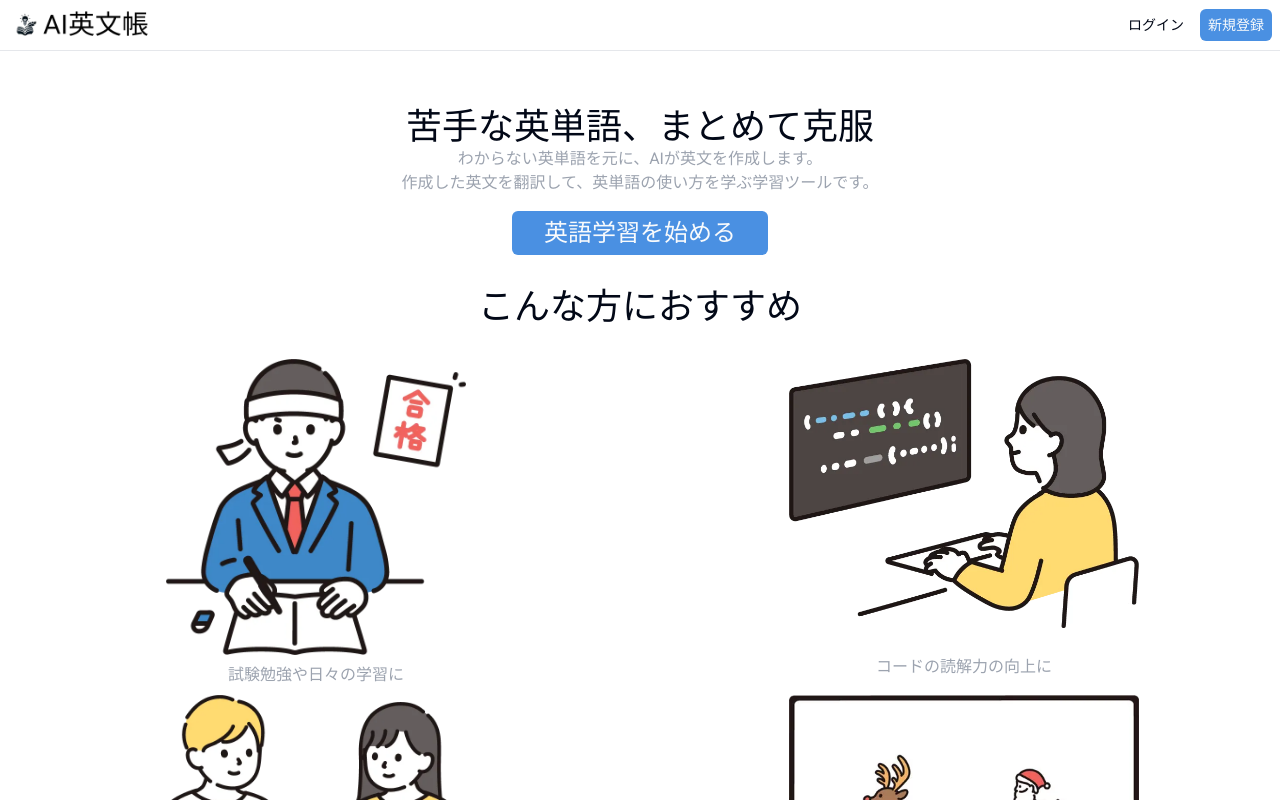
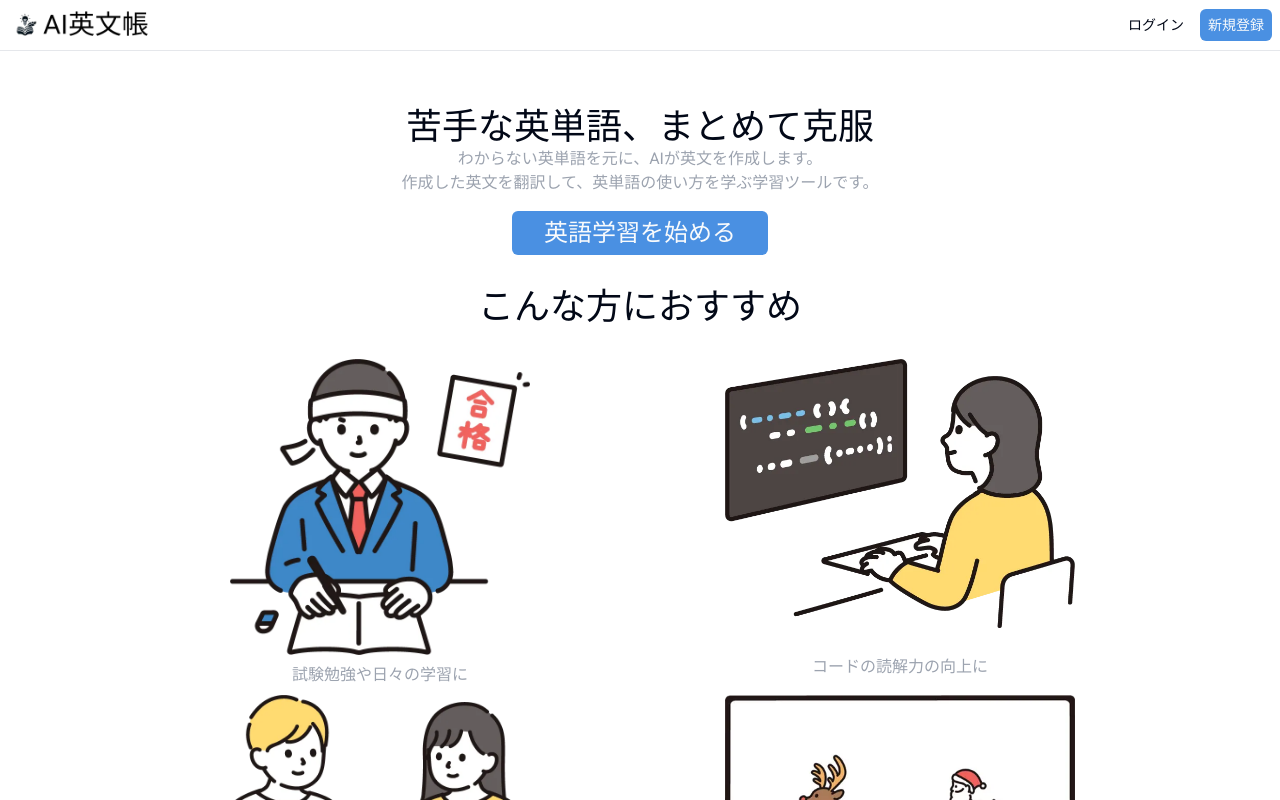
Before and after one commit to teruteru214/ai-textbook, a Next.js app: page / in a window 1280 px wide. Shown: the top 800 px of the page. Built offline with nearby package versions, Linux system fonts and the light colour scheme.

Commit message:
Fix: ページ幅を修正

```diff
--- a/pages/index.tsx
+++ b/pages/index.tsx
@@ -7,7 +7,7 @@ import video from "../public/video.webp";
 
 export default function Home() {
 	return (
-		<div>
+		<div className="max-w-screen-lg mx-auto">
 			<h1 className="text-4xl text-center mt-14">苦手な英単語、まとめて克服</h1>
 			<p className="text-gray-400 text-center">
 				わからない英単語を元に、AIが英文を作成します。
```
